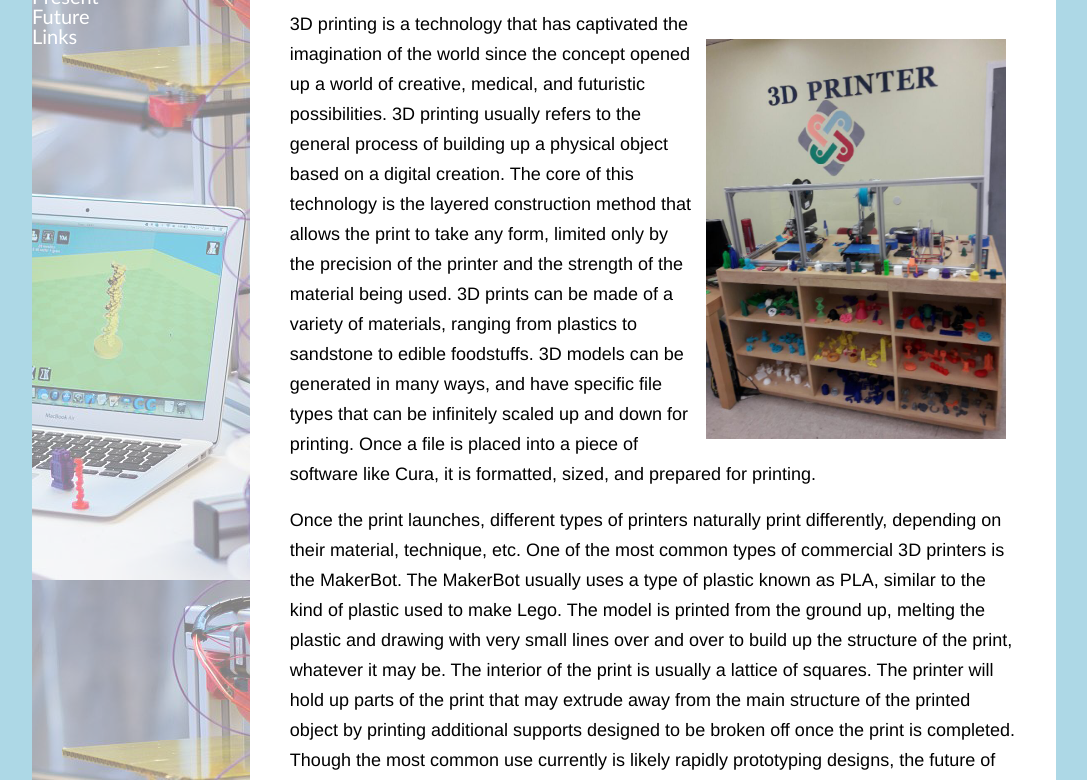
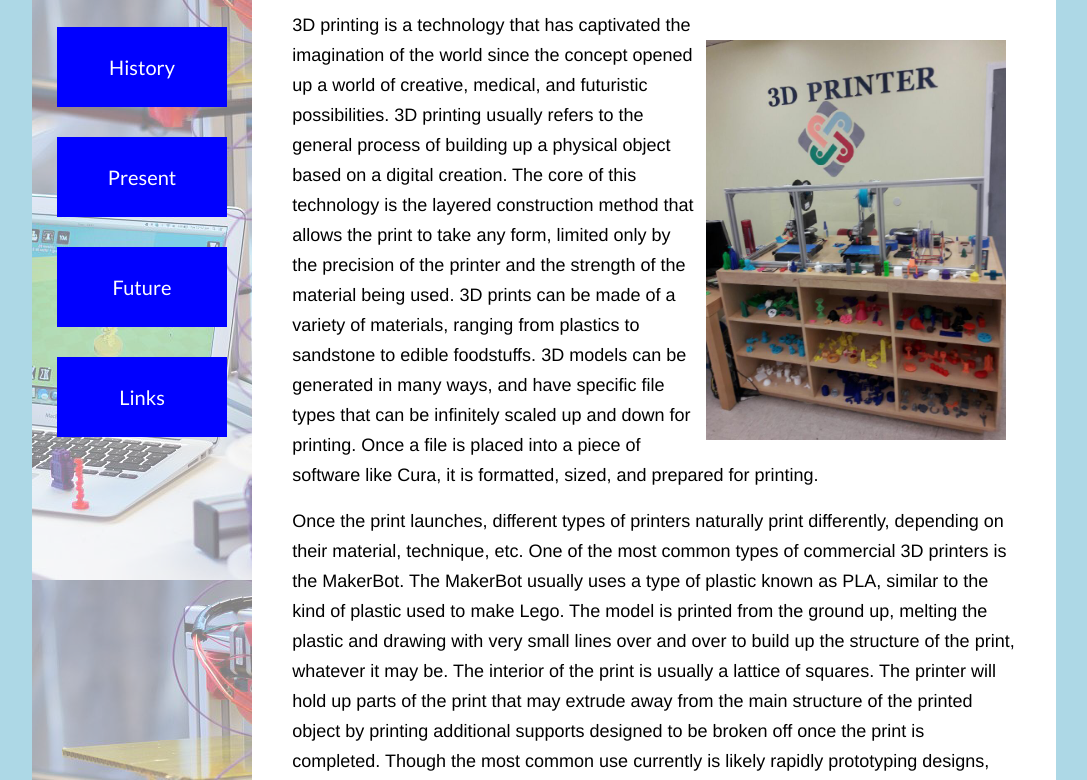
Before and after one commit to konopacz/konopacz.github.io, a plain HTML site: page home-matters.html in a window 1280 px wide. Shown: the part 333-1113 px from the top of the page, without its empty margins (96-1183 px from the left). Drawn offline with Linux system fonts and the light colour scheme.

Commit message:
asdfasdf

```diff
--- a/home-matters.html
+++ b/home-matters.html
@@ -23,11 +23,11 @@
   <aside>
     <nav>
       <ul>
-        <li><a href="home-matters.html"><p>Home</p></a></li>
-        <li><a href="history-matters.html"><p>History</p></a></li>
-        <li><a href="present-matters.html"><p>Present</p></a></li>
-        <li><a href="future-matters.html"><p>Future</p></a></li>
-        <li><a href="links-matters.html"><p>Links</p></a></li>
+        <li id="home"><a href="home-matters.html"><p>Home</p></a></li>
+        <li id="History"><a href="history-matters.html"><p>History</p></a></li>
+        <li id="Present"><a href="present-matters.html"><p>Present</p></a></li>
+        <li id="Future"><a href="future-matters.html"><p>Future</p></a></li>
+        <li id="Links"><a href="links-matters.html"><p>Links</p></a></li>
       </ul>
     </nav>
   </aside>
--- a/stylesheets/matters-style.css
+++ b/stylesheets/matters-style.css
@@ -106,6 +106,7 @@ h1 {
 	font-size: 42px;
 	font-weight: bold;
 	padding-bottom: 40px;
+	text-align: right;
 
 }
 
@@ -117,23 +118,42 @@ img {
 /*** NAV STYLES ***/
 ul li a {
 font-size: 20px;
-font-family: Trebuchet MS;
+font-family: lato;
+font-weight: lighter;
+color: white;
 text-decoration: none;
-color: white;
+
 }
 
-a {
-  width: 100px;
-  height: 30px;
+
+li {
+	margin-top: 30px;
+	margin-left: 25px;
+	background-color: blue;
+	list-style: none;
+	width: 150px;
+	height:60px;
+	text-align: center;
+	line-height: 60px;
+padding: 10px;
 }
+
+li a {
+    display: block;
+
+	}
 
 aside {
 	display: table-cell;
-  width: 245px;
+  width: 225px;
   text-decoration: none;
   background-image: url(images/sidebar.png);
-	background-color: white;
-	background-blend-mode: screen multiply;
+
+}
+
+li a:hover {
+    background-color: rgba(80, 80, 80, 0.5);;
+    color: white;
 }
 
 /* END NAVIGATING STYLING */
```
Also changed, not shown: history-matters.html (added), 1 other file.
